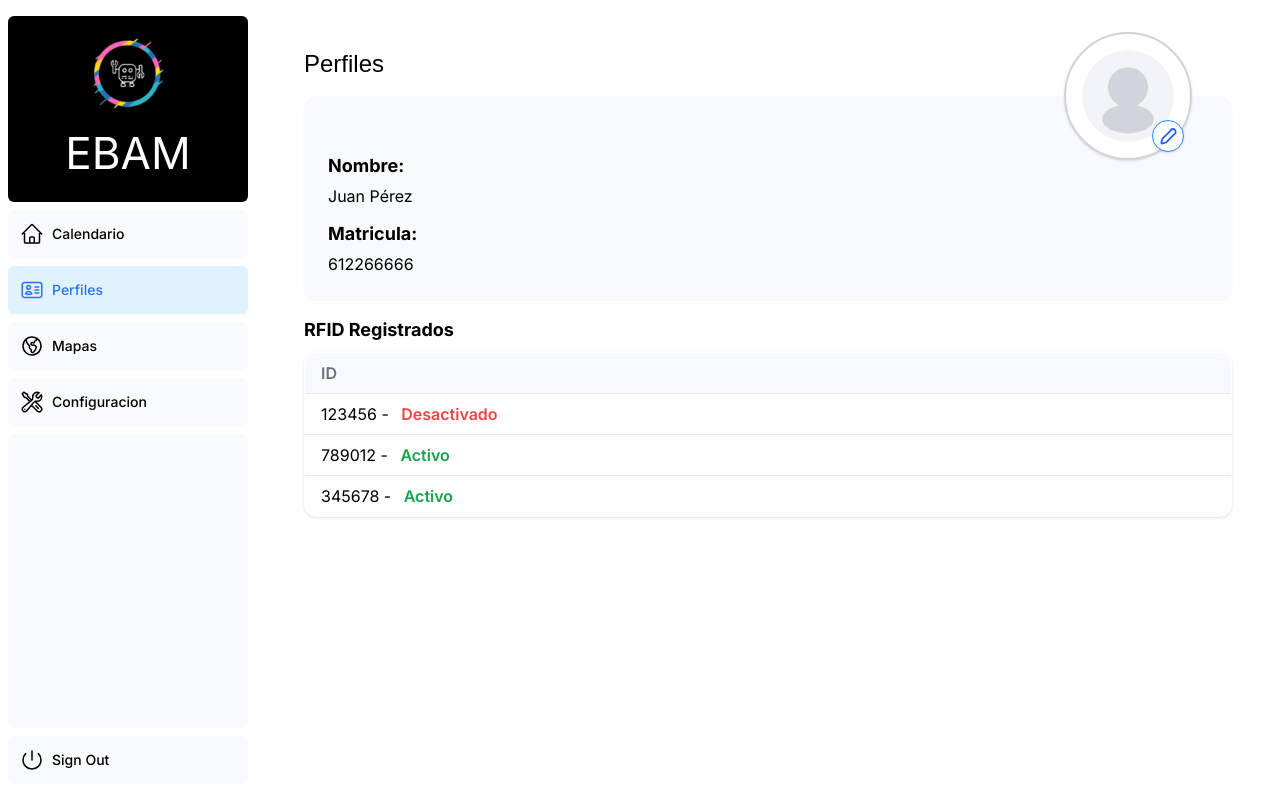
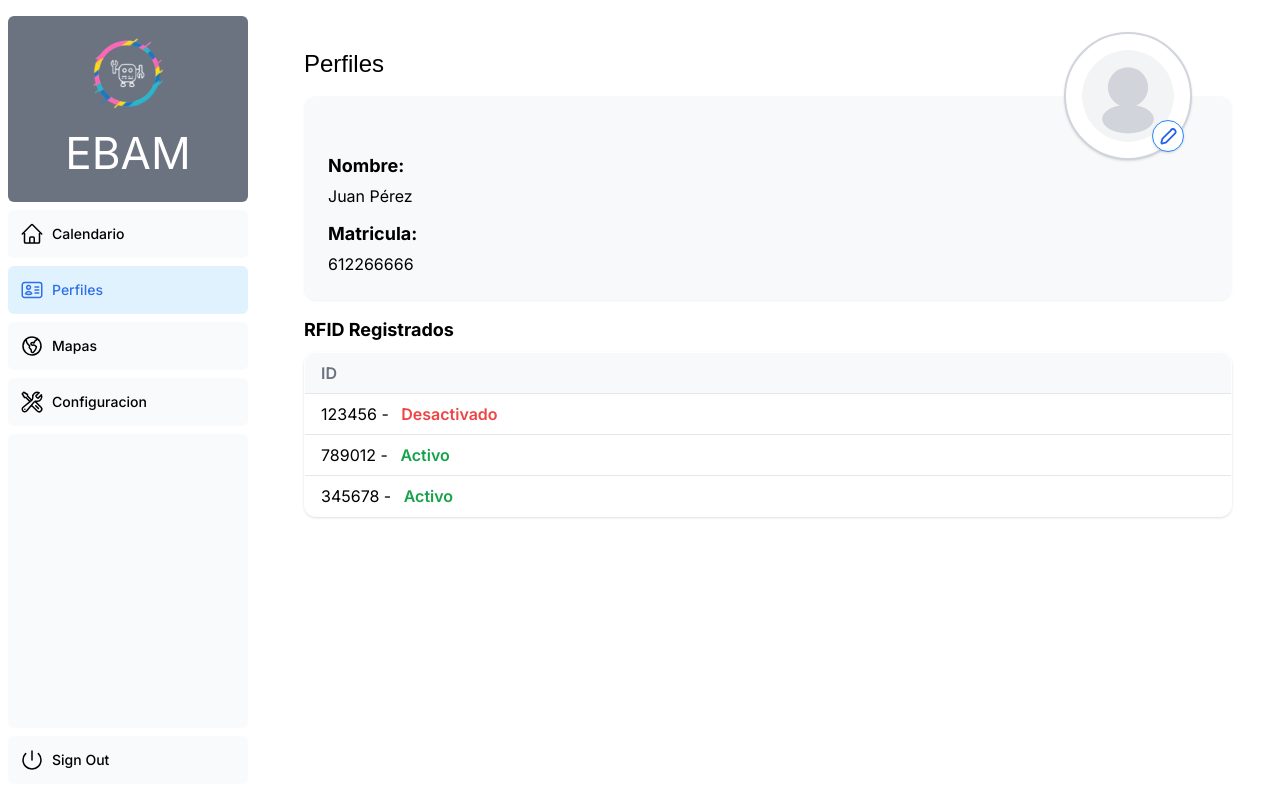
Before and after one commit to AbrahamSanchezDev/EBAM-PI, a Next.js app: page /dashboard/perfiles in a window 1280 px wide. Built offline with nearby package versions, Linux system fonts and the light colour scheme; a web font is replaced by a local one.

Commit message:
Ajuste de color

```diff
--- a/app/ui/dashboard/sidenav.tsx
+++ b/app/ui/dashboard/sidenav.tsx
@@ -8,7 +8,7 @@ export default function SideNav() {
   return (
     <div className="flex h-full  flex-col px-3 py-4 md:px-2">
       <Link
-        className="mb-2 flex h-25 items-end justify-center rounded-md bg-black p-4 md:h-50"
+        className="mb-2 flex h-25 items-end justify-center rounded-md bg-gray-500 p-4 md:h-50"
         href="/"
       >
         {/* Responsive: logo a la izquierda del nombre en móvil, en columna en md+ */}
```
